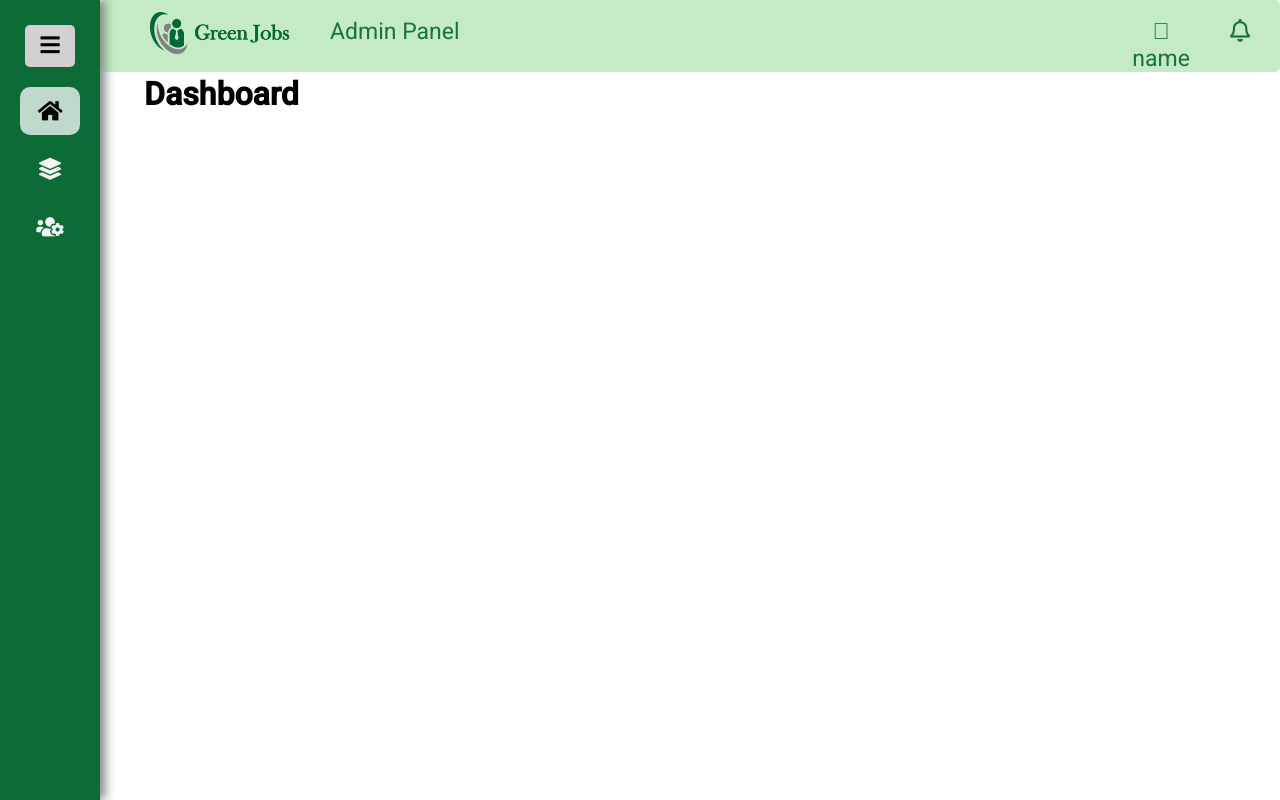
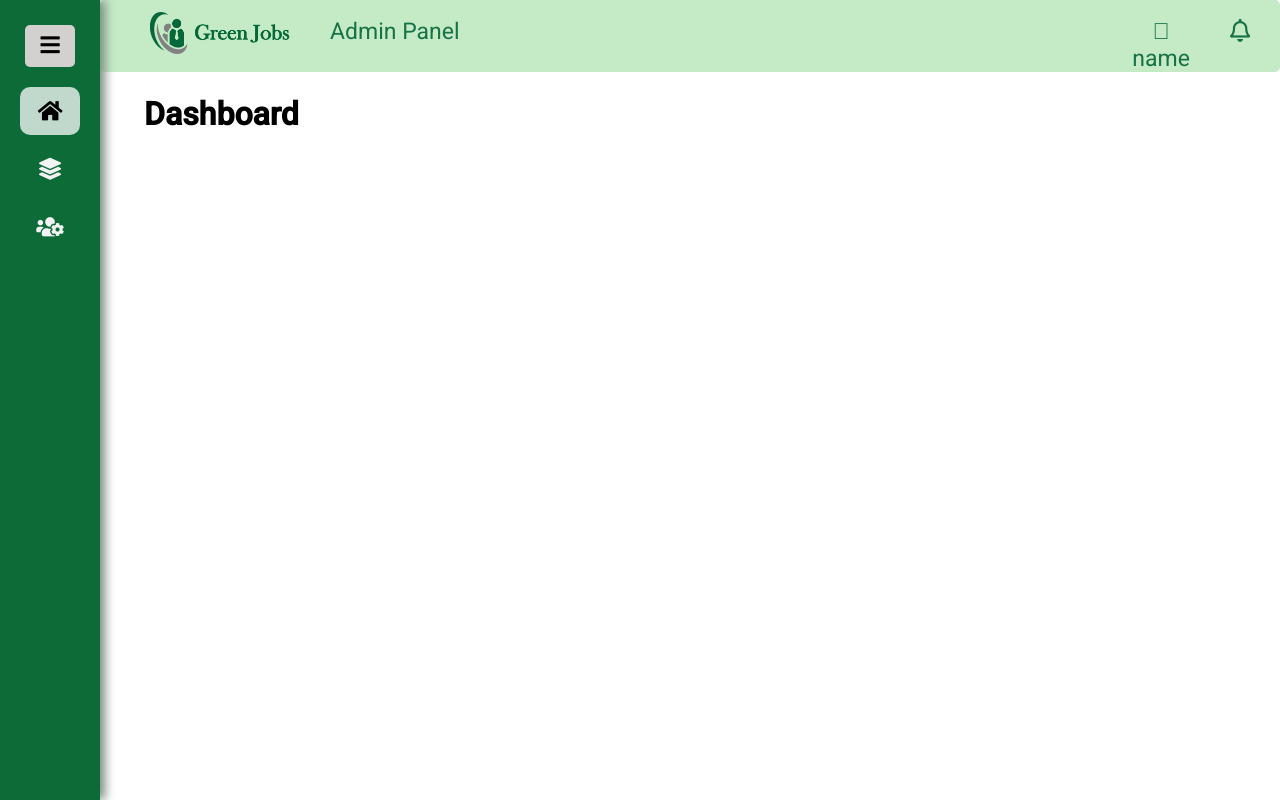
Before and after one commit to Ravinduvinoj/Job-Application, an Angular app: page /dashboard in a window 1280 px wide. Shown: the top 800 px of the page. Built offline with nearby package versions, Linux system fonts and the light colour scheme.

Commit message:
set top for h1

```diff
--- a/src/app/body/body.component.css
+++ b/src/app/body/body.component.css
@@ -4,7 +4,7 @@
     margin-left: 6rem;
     z-index: 0;
     position: relative;
-    top: -45px;
+    top: -25px;
     transition: all .5s ease;
     padding: 3rem;
 
```
